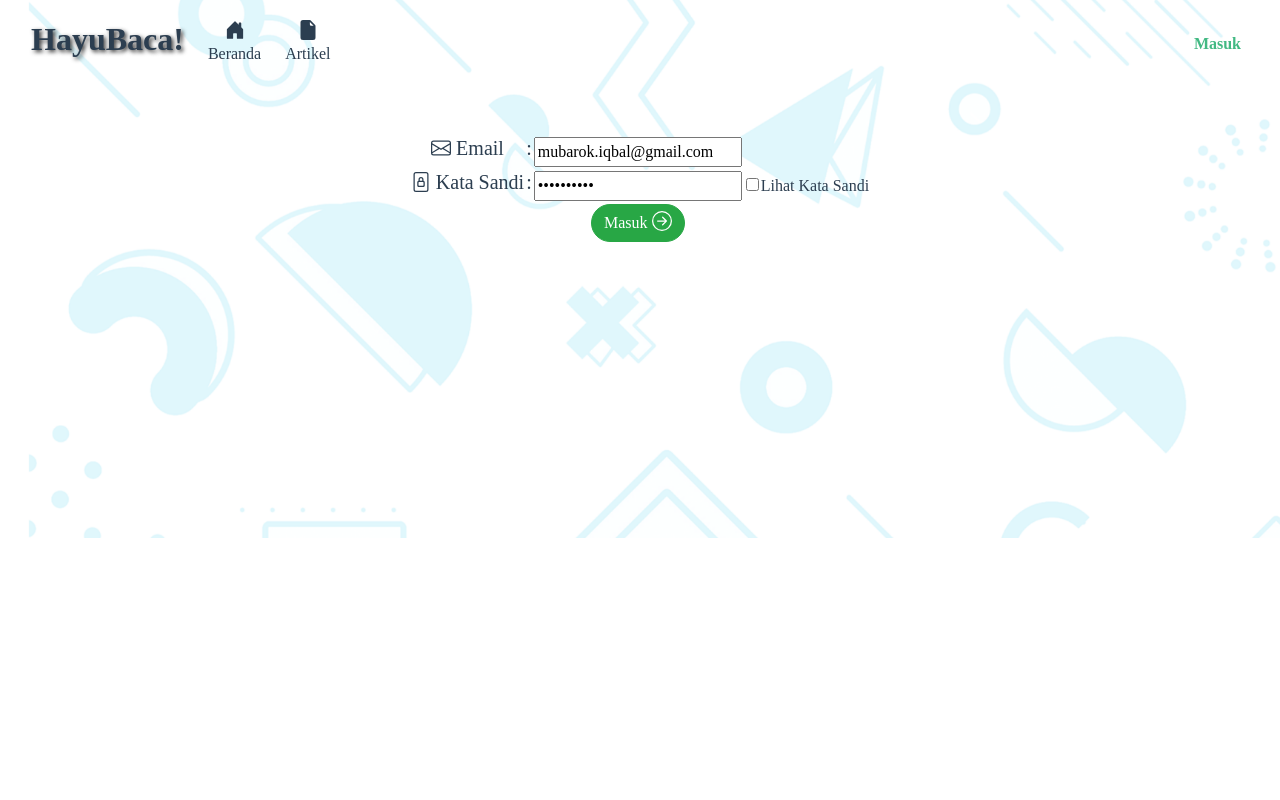
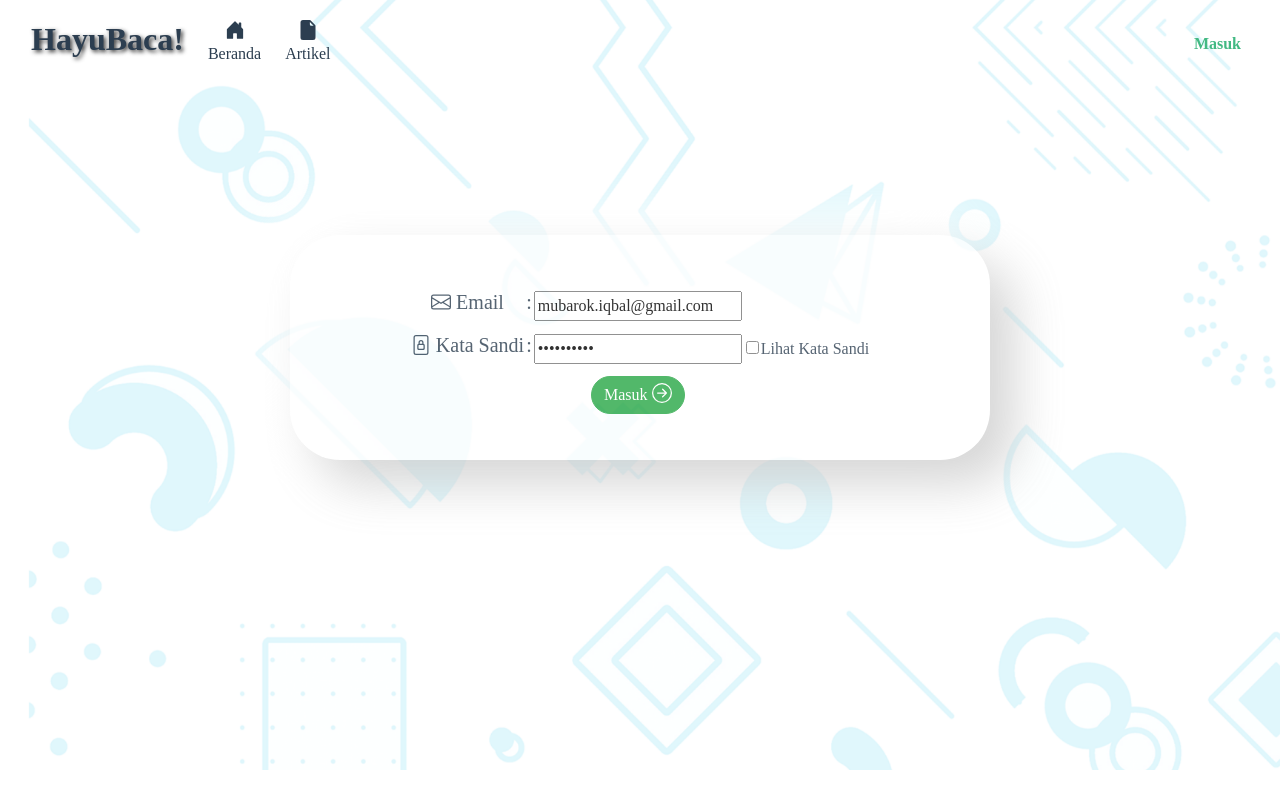
Before and after one commit to rizkraf/hayu-baca, a Vue app: page /login in a window 1280 px wide. Built offline with nearby package versions, Linux system fonts and the light colour scheme.

Commit message:
Doing line of code tidying and styling.

```diff
--- a/src/App.vue
+++ b/src/App.vue
@@ -25,12 +25,10 @@
                   </router-link>
                 </b-nav-item>
               </b-navbar-nav>
-              <!-- Right aligned nav items -->
               <b-navbar-nav class="ml-auto">
                 <div class="d-flex align-items-center">
                   <b-nav-item to="/login" v-if="guest">Masuk</b-nav-item>
                   <b-nav-item-dropdown right v-if="!guest">
-                    <!-- Using 'button-content' slot -->
                     <template #button-content>
                       <em>
                         <b-avatar
@@ -54,6 +52,8 @@
   </div>
 </template>
 
+
+<!-- Ini styling untuk App. -->
 <style>
 #app {
   font-family: "times new roman";
--- a/src/components/DisplayBlog.vue
+++ b/src/components/DisplayBlog.vue
@@ -30,6 +30,7 @@
   </div>
 </template>
 
+<!-- ini styling untuk DisplayBlog. -->
 <style>
 img {
   max-width: 350px;
@@ -48,8 +49,7 @@ td {
 </style>
 
 <script>
-// Ini Display Blog Nya...
-// Tinggal Menyesuaikan Aja... :3.
+// Ini Display Blog.
 export default {
   data: () => ({
     apiDomain: "https://demo-api-vue.sanbercloud.com",
--- a/src/views/Home.vue
+++ b/src/views/Home.vue
@@ -70,7 +70,7 @@ export default {
       this.sliding = false;
     },
 
-    // Method Go() Ini Tuh Untuk Mengambil Blog Random
+    // Method Go() Ini untuk memanggil blog random yang akan ditampilkan di carousel
     go() {
       const config = {
         method : 'get',
@@ -88,7 +88,7 @@ export default {
   },
 
   created() {
-    // Ketika Di Buat... Panggil Fungsi Go()
+    // Ketika Di Buat Panggil Fungsi Go()
     this.go()
   }
 }
--- a/src/views/Login.vue
+++ b/src/views/Login.vue
@@ -1,74 +1,96 @@
 <template>
+  <div class="loginDiv">
     <div class="loginContainer">
       <table>
         <tr>
-            <td><h5><b-icon icon="envelope"></b-icon> Email</h5></td>
-            <td><h5> : </h5></td>
-            <td><input v-model="email" type="email" required></td>
+          <td>
+            <h5><b-icon icon="envelope"></b-icon> Email</h5>
+          </td>
+          <td><h5>:</h5></td>
+          <td><input v-model="email" type="email" required /></td>
         </tr>
         <tr>
-            <td><h5><b-icon icon="file-lock"></b-icon> Kata Sandi</h5></td>
-            <td><h5> : </h5></td>
-            <td><input v-model="password" :type="showpassword ? 'text' : 'password'"></td>
+          <td>
+            <h5><b-icon icon="file-lock"></b-icon> Kata Sandi</h5>
+          </td>
+          <td><h5>:</h5></td>
+          <td><input v-model="password" :type="showpassword ? 'text' : 'password'" /></td>
           <td></td>
-            <td><input type="checkbox" v-model="showpassword"></td>
+          <td><input type="checkbox" v-model="showpassword" /></td>
           <td>Lihat Kata Sandi</td>
         </tr>
         <tr>
           <td></td>
           <td></td>
-            <td><b-button pill variant="success" v-on:click="submit">Masuk <b-icon icon="arrow-right-circle"></b-icon></b-button></td>
+          <td>
+            <b-button pill variant="success" v-on:click="submit">Masuk <b-icon icon="arrow-right-circle"></b-icon></b-button>
+          </td>
         </tr>
       </table>
     </div>
+  </div>
 </template>
 
+<!-- ini styling untuk Login. -->
 <style>
 table {
   margin: 25px auto;
 }
+td {
+  padding-top: 10px;
+}
+.loginDiv {
+  margin: 25px auto;
+  padding: 100px 25px;
+  height: 70vh;
+}
 .loginContainer {
-     padding-bottom: 220px;
+    margin: 0px auto;
+  max-width: 700px;
+  min-width: 300px;
+  padding: 20px;
+  border-radius: 50px;
+  background-color: #fff;
+  opacity: 0.8;
+  box-shadow: 25px 25px 50px #cccccc, -25px -25px 50px #ffffff;
 }
 </style>
 
 <script>
-import { mapActions } from 'vuex'
+import { mapActions } from "vuex";
 
 export default {
   data: () => ({
-        // Email Dan Passwordnya Dah Di Isi Untuk Mempermudahkan Mengecek...
-        // Nanti Kosongin Aja... :3.
-        email : 'mubarok.iqbal@gmail.com',
-        password : 'sanbercode',
-        showpassword : false,
-        apiDomain : 'https://demo-api-vue.sanbercloud.com'
+    email: "mubarok.iqbal@gmail.com",
+    password: "sanbercode",
+    showpassword: false,
+    apiDomain: "https://demo-api-vue.sanbercloud.com",
   }),
 
-    methods : {
+  methods: {
     ...mapActions({
-            setToken : 'auth/setToken'
+      setToken: "auth/setToken",
     }),
     submit() {
       const config = {
-                method : 'post',
-                url : this.apiDomain + '/api/v2/auth/login',
-                data : {
-                    'email' : this.email,
-                    'password' : this.password
-                }
-            }
+        method: "post",
+        url: this.apiDomain + "/api/v2/auth/login",
+        data: {
+          email: this.email,
+          password: this.password,
+        },
+      };
 
       this.axios(config)
-                .then( (response) => {
-                    this.setToken(response.data.access_token)
-                    alert("Berhasil Login")
+        .then((response) => {
+          this.setToken(response.data.access_token);
+          alert("Berhasil Login");
         })
-                .catch( (response) => {
-                    console.log(response)
-                    alert("Gagal Login")
-                })
-        }
-    }
-}
+        .catch((response) => {
+          console.log(response);
+          alert("Gagal Login");
+        });
+    },
+  },
+};
 </script>
--- a/src/views/Post.vue
+++ b/src/views/Post.vue
@@ -2,31 +2,12 @@
   <b-container>
     <!-- Nanti munculnya cuman ketika udah login doang -->
     <b-form @submit.prevent="submitForm()">
-            <b-alert :show="dismissCountDown"
-            dismissible
-            fade
-            :variant="alertVariant"
-            @dismiss-count-down="countDownChanged">{{alertText}}</b-alert>
+      <b-alert :show="dismissCountDown" dismissible fade :variant="alertVariant" @dismiss-count-down="countDownChanged">{{ alertText }}</b-alert>
       <label for="judul">Judul</label>
-            <b-form-input
-            name="title"
-            ref="title"
-            :state="titleError"
-            v-model="title"
-            placeholder="Masukan Judul ..."
-            :readonly="buttonStatus == 'upload'"
-            id="judul"></b-form-input>
+      <b-form-input name="title" ref="title" :state="titleError" v-model="title" placeholder="Masukan Judul ..." :readonly="buttonStatus == 'upload'" id="judul"></b-form-input>
 
       <label for="deskripsi">Isi Artikel</label>
-            <b-form-textarea
-            id="textarea"
-            v-model="description"
-            ref="description"
-            :state="descriptionError"
-            placeholder="Masukan Deskripsi ..."
-            rows="3"
-            :readonly="buttonStatus == 'upload'"
-            ></b-form-textarea>
+      <b-form-textarea id="textarea" v-model="description" ref="description" :state="descriptionError" placeholder="Masukan Deskripsi ..." rows="3" :readonly="buttonStatus == 'upload'"></b-form-textarea>
 
       <div v-if="buttonStatus == 'submit'">
         <b-button pill type="submit" variant="success" class="mt-3">Terbitkan</b-button>
@@ -38,117 +19,133 @@
       </div>
 
       <div v-else-if="buttonStatus == 'upload'">
-                <b-form-file class="mt-3"
-                name="photo" ref="photo"
-                placeholder="Choose a file or drop it here..."
-                drop-placeholder="Drop file here..."
-                ></b-form-file>
+        <b-form-file class="mt-3" name="photo" ref="photo" placeholder="Choose a file or drop it here..." drop-placeholder="Drop file here..."></b-form-file>
         <b-button pill @click="submitPhoto(idUploadBlog)" variant="success" class="mt-3">Unggah</b-button>
         <b-button pill @click="clearForm" variant="danger" class="mt-3 ml-3">Batal</b-button>
       </div>
-
     </b-form>
 
-        <br><br>
+    <br /><br />
 
-        <table border=1 class="tableArtikel">
+    <div class="postContainer">
+        <table border="1" class="tableArtikel">
       <tr v-for="blog of blogs" :key="`blog-` + blog.id">
-                <td>
-                    <img width=100 :src="blog.photo ? domain + blog.photo : 'https://dummyimage.com/16:9x1080'" alt="">
+        <td class="imageArtikel">
+          <img class="p-1" width="100" :src="blog.photo ? domain + blog.photo : 'https://dummyimage.com/16:9x1080'" alt="" />
         </td>
-                <td>
-                    <b>Judul : </b> {{ blog.title }} <br>
-                    <b>Deskripsi : </b> {{ blog.description }} <br>
-
+        <td class="contentArtikel">
+          <b>Judul : </b> {{ blog.title }} <br />
+          <b>Deskripsi : </b> {{ blog.description }} <br />
         </td>
-                <td class="d-flex">
+        <td class="d-flex buttonArtikel">
           <b-button pill class="ml-1 mt-1" variant="outline-info" @click="editBlog(blog)">Ubah</b-button>
           <b-button pill class="ml-1 mt-1" variant="outline-danger" @click="removeBlog(blog.id)">Hapus</b-button>
           <b-button pill class="ml-1 mt-1" variant="outline-secondary" @click="uploadPhoto(blog)">Unggah Foto</b-button>
         </td>
       </tr>
     </table>
+    </div>
   </b-container>
 </template>
 
+<!-- ini styling untuk Post. -->
 <style>
+.postContainer{
+    margin: 0px auto;
+  max-width: 700px;
+  min-width: 300px;
+  padding: 20px;
+  border-radius: 50px;
+  background-color: #fff;
+  opacity: 0.8;
+  box-shadow: 25px 25px 50px #cccccc, -25px -25px 50px #ffffff;
+}
 .tableArtikel {
   border-collapse: collapse;
   border-spacing: 0;
   width: 100%;
   border: 1px solid #ddd;
-        box-shadow: 10px 10px;
+    text-align: left;
 }
-    td {
-        text-align: left;
-        padding: 8px;
+.imageArtikel {
+  padding: 10px auto;
+  max-width: 125px;
+}
+.contentArtikel {
+  padding: 10px;
+  max-width: 500px;
+}
+.buttonArtikel {
+    margin:auto;
+  padding: 10px;
+  max-width: 250px;
 }
 </style>
 
 <script>
 export default {
   data: () => ({
-        title: '',
-        description: '',
+    title: "",
+    description: "",
     blogs: [],
-        domain: 'https://demo-api-vue.sanbercloud.com/',
-        buttonStatus: 'submit',
+    domain: "https://demo-api-vue.sanbercloud.com/",
+    buttonStatus: "submit",
     idEditBlog: null,
     idUploadBlog: null,
     titleError: null,
     descriptionError: null,
     dismissSecs: 5,
     dismissCountDown: 0,
-        alertVariant: 'success',
-        alertText: 'Artikel telah berhasil diterbitkan'
+    alertVariant: "success",
+    alertText: "Artikel telah berhasil diterbitkan",
   }),
 
   methods: {
+
+    // Form Submit
     validationForm: function () {
-
       if (this.title.length < 5) {
-                this.titleError = false
-                this.$refs.title.focus()
+        this.titleError = false;
+        this.$refs.title.focus();
       }
 
       if (this.description.length < 5) {
-                this.descriptionError = false
-                this.$refs.description.focus()
+        this.descriptionError = false;
+        this.$refs.description.focus();
       }
     },
 
     countDownChanged(dismissCountDown) {
-            this.dismissCountDown = dismissCountDown
+      this.dismissCountDown = dismissCountDown;
     },
     showAlert() {
-            this.dismissCountDown = this.dismissSecs
+      this.dismissCountDown = this.dismissSecs;
     },
 
     submitForm: function () {
-
-            this.validationForm()
+      this.validationForm();
 
       if (this.titleError === null && this.descriptionError === null) {
-                let formData = new FormData()
-                formData.append('title', this.title)
-                formData.append('description', this.description)
+        let formData = new FormData();
+        formData.append("title", this.title);
+        formData.append("description", this.description);
 
         const config = {
           method: "post",
           url: `${this.domain}/api/blog`,
-                    data: formData
-                }
+          data: formData,
+        };
 
         this.axios(config)
           .then((response) => {
-                        this.clearForm()
-                        this.getBlogs()
-                        this.showAlert()
-                        response.data.message
+            this.clearForm();
+            this.getBlogs();
+            this.showAlert();
+            response.data.message;
           })
           .catch((error) => {
-                        console.log(error)
-                    })
+            console.log(error);
+          });
       }
     },
 
@@ -156,130 +153,122 @@ export default {
       const config = {
         method: "get",
         url: `${this.domain}/api/blog`,
-            }
+      };
 
       this.axios(config)
         .then((response) => {
-                    this.blogs = response.data.blogs
+          this.blogs = response.data.blogs;
         })
         .catch((error) => {
-                    console.log(error)
-                })
+          console.log(error);
+        });
     },
-
+    // Delete Blog Function
     removeBlog: function (id) {
-
       const config = {
         method: "post",
         url: `${this.domain}/api/blog/${id}`,
         params: {
-                    _method: "DELETE"
-                }
-
-            }
+          _method: "DELETE",
+        },
+      };
 
       this.axios(config)
         .then((response) => {
-                    this.getBlogs()
-                    this.alertText = 'Artikel telah berhasil dihapus'
-                    this.alertVariant = 'danger'
-                    this.showAlert()
-                    response.data.message
+          this.getBlogs();
+          this.alertText = "Artikel telah berhasil dihapus";
+          this.alertVariant = "danger";
+          this.showAlert();
+          response.data.message;
         })
         .catch((error) => {
-                    console.log(error)
-                })
+          console.log(error);
+        });
 
-            console.log(id)
+      console.log(id);
     },
-
+    // Edit Blog Function
     editBlog: function (blog) {
-            this.title = blog.title
-            this.description = blog.description
-            this.buttonStatus = 'update'
-            this.idEditBlog = blog.id
+      this.title = blog.title;
+      this.description = blog.description;
+      this.buttonStatus = "update";
+      this.idEditBlog = blog.id;
     },
 
     clearForm: function () {
-            this.title = ''
-            this.description = ''
-            this.buttonStatus = 'submit'
-            this.idEditBlog = null
-            this.idUploadBlog = null
+      this.title = "";
+      this.description = "";
+      this.buttonStatus = "submit";
+      this.idEditBlog = null;
+      this.idUploadBlog = null;
     },
-
+    // Update Blog Function
     updateBlog: function (id) {
-
-            this.validationForm()
+      this.validationForm();
 
       if (this.titleError === null && this.descriptionError === null) {
-
-                let formData = new FormData()
-                formData.append('title', this.title)
-                formData.append('description', this.description)
+        let formData = new FormData();
+        formData.append("title", this.title);
+        formData.append("description", this.description);
 
         let config = {
           method: "post",
           url: `${this.domain}/api/blog/${id}`,
           params: {
-                        _method: 'PUT'
+            _method: "PUT",
           },
-                    data: formData
-                }
+          data: formData,
+        };
 
         this.axios(config)
           .then((response) => {
-                        this.clearForm()
-                        this.getBlogs()
-                        this.alertText = 'Artikel telah berhasil diubah'
-                        this.showAlert()
-                        response.data.message
-
+            this.clearForm();
+            this.getBlogs();
+            this.alertText = "Artikel telah berhasil diubah";
+            this.showAlert();
+            response.data.message;
           })
           .catch((error) => {
-                        console.log(error)
-                    })
+            console.log(error);
+          });
       }
-
     },
-
+    // Upload photo Blog Function
     uploadPhoto: function (blog) {
-            this.title = blog.title
-            this.description = blog.description
-            this.buttonStatus = 'upload'
-            this.idUploadBlog = blog.id
+      this.title = blog.title;
+      this.description = blog.description;
+      this.buttonStatus = "upload";
+      this.idUploadBlog = blog.id;
     },
 
     submitPhoto: function (id) {
+      let file = this.$refs.photo.files[0];
 
-            let file = this.$refs.photo.files[0]
-
-            let formData = new FormData()
-            formData.append('photo', file)
+      let formData = new FormData();
+      formData.append("photo", file);
 
       let config = {
         method: "post",
         url: `${this.domain}/api/blog/${id}/upload-photo`,
-                data: formData
-            }
+        data: formData,
+      };
 
       this.axios(config)
         .then((response) => {
-                    this.clearForm()
+          this.clearForm();
 
-                    this.getBlogs()
-                    this.alertText = 'Foto telah berhasil ditambahkan'
-                    this.showAlert()
-                    response.data.message
-
+          this.getBlogs();
+          this.alertText = "Foto telah berhasil ditambahkan";
+          this.showAlert();
+          response.data.message;
         })
         .catch((error) => {
-                    console.log(error)
-                })
+          console.log(error);
+        });
     },
   },
   created() {
-        this.getBlogs()
-    }
-}
+    this.getBlogs();
+  },
+};
 </script>
--- a/src/views/Signup.vue
+++ b/src/views/Signup.vue
@@ -1,5 +1,6 @@
 <template>
   <div class="signupDiv">
+    <div class="signupContainer">
       <table>
         <tr>
           <td>
@@ -40,14 +41,31 @@
         </tr>
       </table>
     </div>
+  </div>
 </template>
 
+<!-- Ini styling untuk signup. -->
 <style>
 table {
   margin: 25px auto;
 }
+td {
+  padding-top: 10px;
+}
 .signupDiv {
-  padding-bottom: 220px;
+  margin: 25px auto;
+  padding: 100px 25px;
+  height: 70vh;
+}
+.signupContainer {
+  margin: 0px auto;
+  max-width: 700px;
+  min-width: 300px;
+  padding: 20px;
+  border-radius: 50px;
+  background-color: #fff;
+  opacity: 0.8;
+  box-shadow: 25px 25px 50px #cccccc, -25px -25px 50px #ffffff;
 }
 td {
   text-align: left;
@@ -57,13 +75,8 @@ td {
 <script>
 import { mapActions } from "vuex";
 
-// Oh Iya... Coba Ketika Habis Sign Up Dan Berhasil Jalanin Method login()...
-// Kalau Berhasil Pergi Ke Home...
-
 export default {
   data: () => ({
-    // Nama, Email Dan Passwordnya Dah Di Isi Untuk Mempermudahkan Mengecek...
-    // Nanti Kosongin Aja... :3.
     name: "Zidan",
     email: "zidan@gmail.com",
     password: "sanbercodezidan",
```
Also changed, not shown: src/views/Blog.vue (+16 -3 lines), src/views/Blogs.vue (+3 -10 lines). Lines whose indentation alone changed are shown as unchanged.
